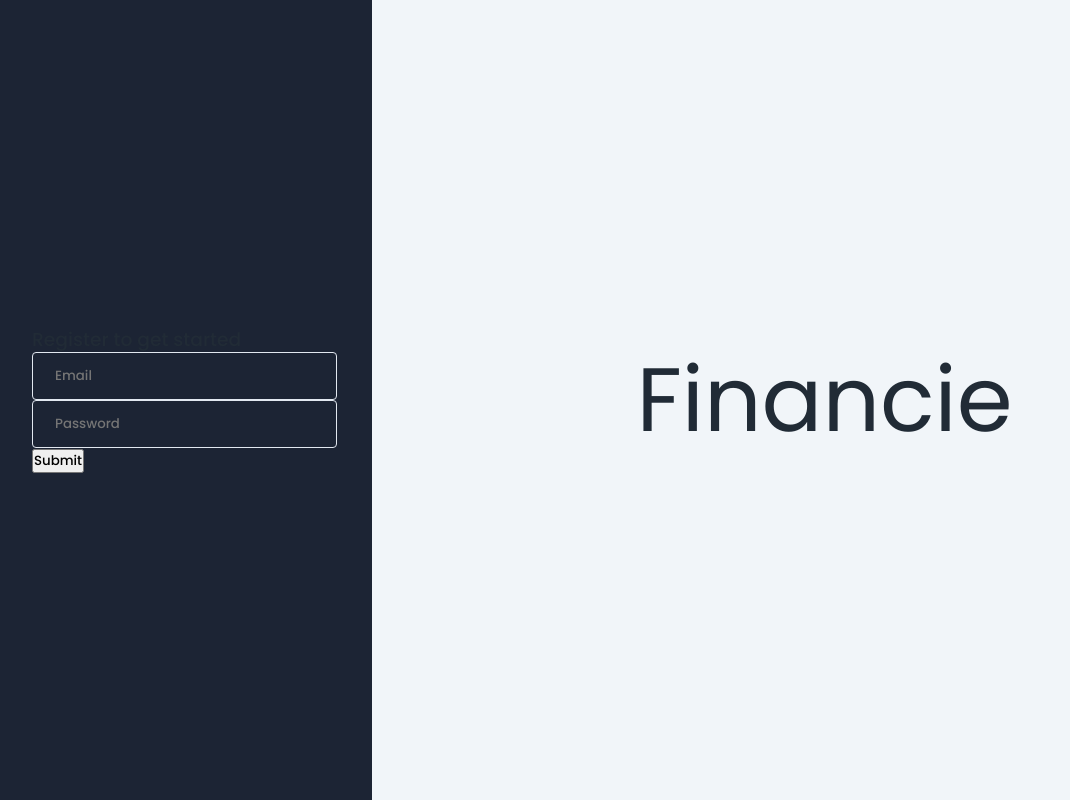
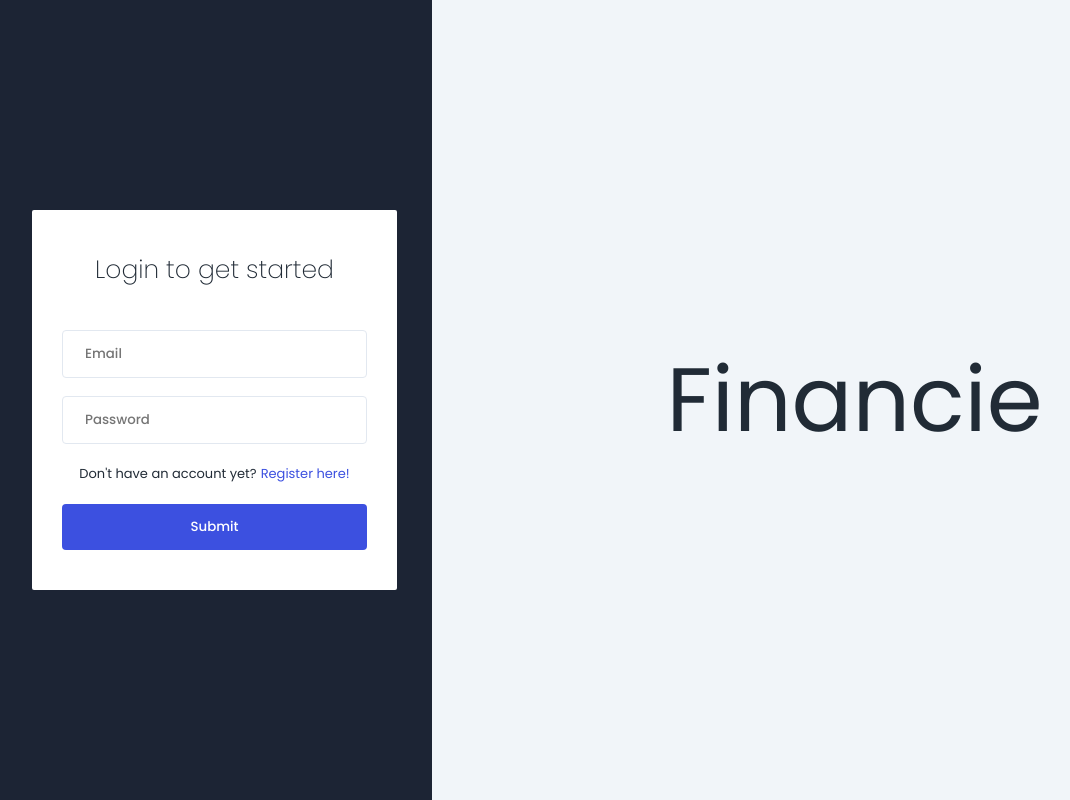
Before and after one commit to ishowdarkside/finansie, a React (Vite) app in the folder client/: page /auth/login in a window 1280 px wide. Shown: the whole page, without its empty margins (3-1073 px from the left). Built offline with nearby package versions, Linux system fonts and the light colour scheme.

Commit message:
login functionality added

```diff
--- a/client/src/features/auth/Input/Input.tsx
+++ b/client/src/features/auth/Input/Input.tsx
@@ -1,7 +1,5 @@
 import { FieldErrors, UseFormRegister } from "react-hook-form";
-import { RegistrationTypes } from "../../../types/RegistrationTypes";
 import styles from "./Input.module.scss";
-import { LoginTypes } from "../../../types/LoginTypes";
 
 interface InputTypes {
   inputType: string;
@@ -13,7 +11,7 @@
     | "firstName"
     | "lastName";
   placeholder: string;
-  register: UseFormRegister<RegistrationTypes | LoginTypes>;
+  register: UseFormRegister<any>;
   required: string | boolean;
   errors: FieldErrors;
 }
--- a/client/src/features/auth/LoginPanel/LoginPanel.module.scss
+++ b/client/src/features/auth/LoginPanel/LoginPanel.module.scss
@@ -0,0 +1,45 @@
+.formContainer {
+  text-align: center;
+  background-color: #fff;
+  padding: 4rem 3rem;
+  border-radius: 2px;
+  display: flex;
+  flex-direction: column;
+  gap: 2rem;
+
+  h3 {
+    font-size: 2.5rem;
+    margin-bottom: 2rem;
+    line-height: 4rem;
+    font-weight: 200;
+  }
+
+  form {
+    display: flex;
+    flex-direction: column;
+    gap: 1.8rem;
+  }
+
+  button {
+    border-radius: 4px;
+    background-color: #3c50e0;
+    color: #ffff;
+    padding: 1.3rem;
+    cursor: pointer;
+    border: none;
+  }
+}
+
+.routeSwitch {
+  font-size: 1.3rem;
+  font-weight: 400;
+
+  display: flex;
+  color: #212b36;
+  justify-content: center;
+  gap: 0.4rem;
+  a {
+    color: #3c50e0;
+    text-decoration: none;
+  }
+}
--- a/client/src/features/auth/LoginPanel/LoginPanel.tsx
+++ b/client/src/features/auth/LoginPanel/LoginPanel.tsx
@@ -5,6 +5,7 @@
 import { loginService } from "../../../services/auth";
 import toast from "react-hot-toast";
 import Input from "../Input/Input";
+import { Link } from "react-router-dom";
 
 export default function LoginPanel(): JSX.Element {
   const {
@@ -17,9 +18,10 @@
 
   const onSubmit = handleSubmit(async (data) => {
     const serverResponse = await loginService(data);
+    console.log(serverResponse);
     if (serverResponse?.data.status === "fail") {
       return toast.error(
-        serverResponse.data.errors?.[0] || serverResponse.data.messsage
+        serverResponse.data.errors?.[0] || serverResponse.data.message
       );
     }
 
@@ -30,7 +32,7 @@
 
   return (
     <div className={styles.formContainer}>
-      <h3>Register to get started</h3>
+      <h3>Login to get started</h3>
       <form onSubmit={onSubmit}>
         <Input
           inputType="email"
@@ -50,6 +52,10 @@
           errors={errors}
         />
 
+        <span className={styles.routeSwitch}>
+          Don't have an account yet?
+          <Link to="/auth/register">Register here!</Link>
+        </span>
         <button type="submit">Submit</button>
       </form>
     </div>
--- a/client/src/features/auth/RegisterPanel/RegisterPanel.module.scss
+++ b/client/src/features/auth/RegisterPanel/RegisterPanel.module.scss
@@ -29,3 +29,17 @@
     border: none;
   }
 }
+
+.routeSwitch {
+  font-size: 1.3rem;
+  font-weight: 400;
+
+  display: flex;
+  color: #212b36;
+  justify-content: center;
+  gap: 0.4rem;
+  a {
+    color: #3c50e0;
+    text-decoration: none;
+  }
+}
--- a/client/src/features/auth/RegisterPanel/RegisterPanel.tsx
+++ b/client/src/features/auth/RegisterPanel/RegisterPanel.tsx
@@ -5,6 +5,7 @@
 import { registerService } from "../../../services/auth";
 import toast from "react-hot-toast";
 import { useNavigate } from "react-router-dom";
+import { Link } from "react-router-dom";
 
 export default function RegisterPanel(): JSX.Element {
   const {
@@ -19,7 +20,7 @@
     const serverResponse = await registerService(data);
     if (serverResponse?.data.status === "fail") {
       return toast.error(
-        serverResponse.data.errors?.[0] || serverResponse.data.messsage
+        serverResponse.data.errors?.[0] || serverResponse.data.message
       );
     }
 
@@ -77,6 +78,9 @@
           errors={errors}
         />
 
+        <span className={styles.routeSwitch}>
+          Already have an account? <Link to="/auth/login">Login here</Link>
+        </span>
         <button type="submit">Submit</button>
       </form>
     </div>
```
